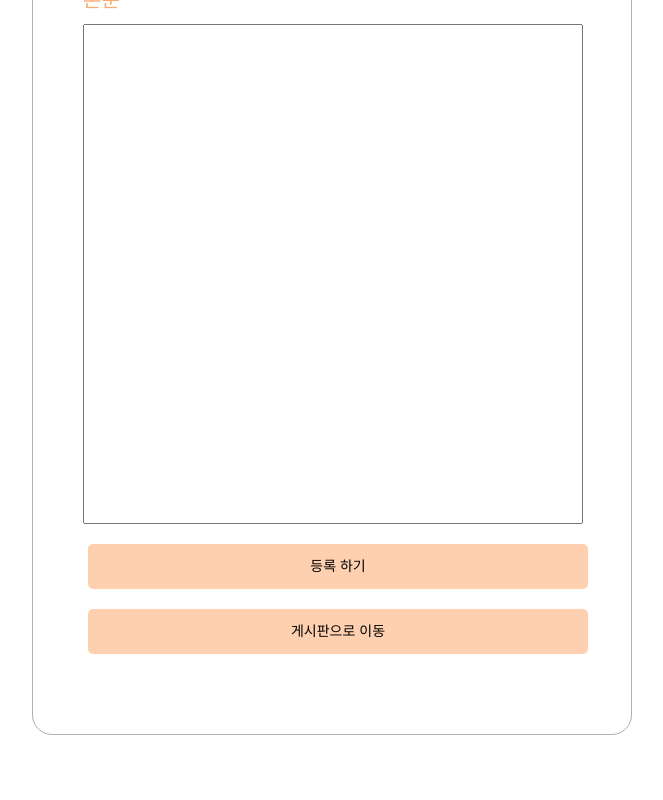
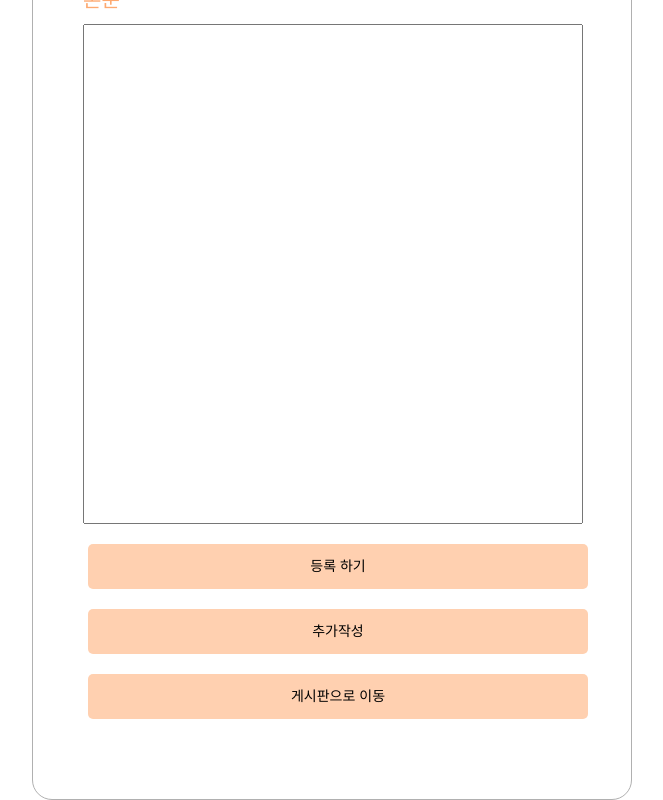
Before and after one commit to Back-to-Beginner/client, a React (Create React App) app: page /PostUp2 in a window 1280 px wide. Shown: the part 403-1203 px from the top of the page, without its empty margins (308-971 px from the left). Before the commit the page ends 1138 px from the top, so only its background shows below. Built offline with nearby package versions, Linux system fonts and the light colour scheme.

Commit message:
Update PostUp2.js

```diff
--- a/src/pages/PostUp2.js
+++ b/src/pages/PostUp2.js
@@ -53,6 +53,15 @@ return (
         <Input2 onChange={changeMoment}></Input2>
 
           <Button onClick={Postup2}>등록 하기</Button>
+
+          <Button
+          onClick={() => {
+          history.push("/PostUp2");
+        }}
+      >
+        추가작성
+      </Button>
+
           <Button
           onClick={() => {
           history.push("/PostMain");
```
